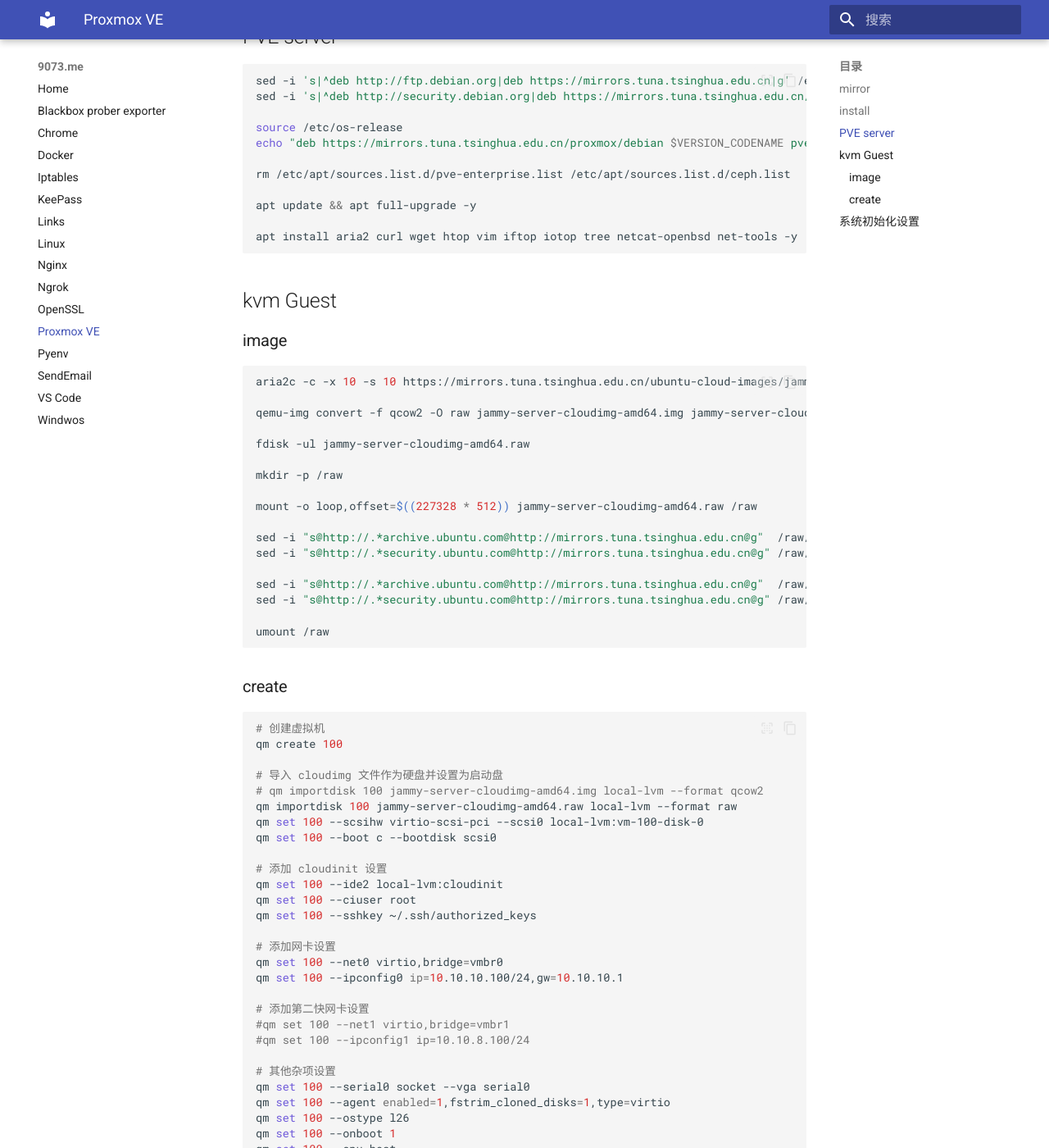
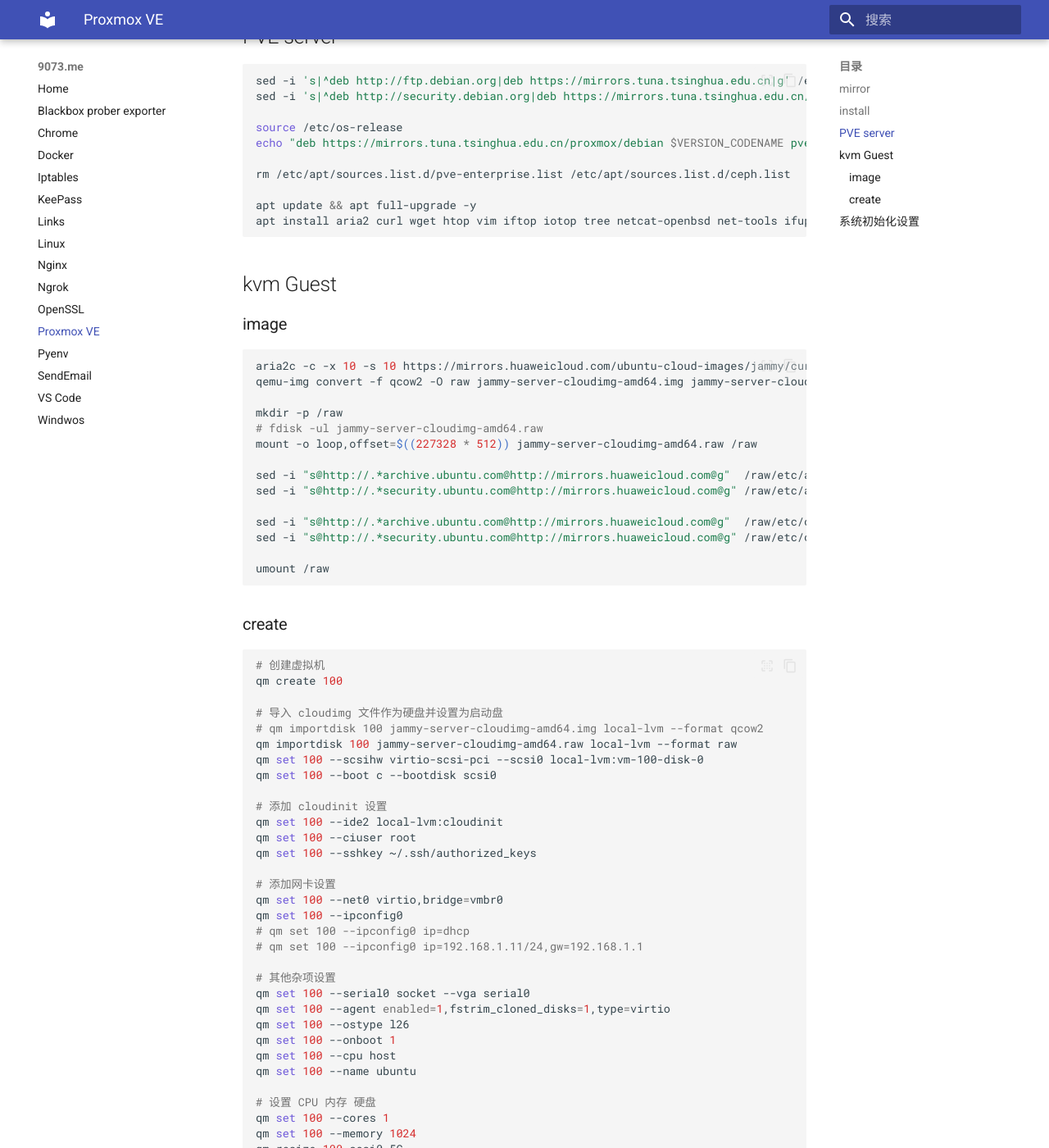
Before and after one commit to zen9073/zen9073.github.io, an MkDocs documentation site: the page built from docs/pve.md, in a window 1280 px wide and 1400 px high, scrolled down 544 px. Shown: the whole window at 82% size. Built offline with MkDocs 1.6.1 and Material for MkDocs 9.7.7, drawn with Linux system fonts in a browser that asks for light colours.

Commit message:
更新 pve

````diff
--- a/docs/pve.md
+++ b/docs/pve.md
@@ -27,8 +27,7 @@
 rm /etc/apt/sources.list.d/pve-enterprise.list /etc/apt/sources.list.d/ceph.list
 
 apt update && apt full-upgrade -y
-
-apt install aria2 curl wget htop vim iftop iotop tree netcat-openbsd net-tools -y
+apt install aria2 curl wget htop vim iftop iotop tree netcat-openbsd net-tools ifupdown2 -y
 ```
 
 ## kvm Guest
@@ -36,25 +35,20 @@
 ### image
 
 ```sh
-aria2c -c -x 10 -s 10 https://mirrors.tuna.tsinghua.edu.cn/ubuntu-cloud-images/jammy/current/jammy-server-cloudimg-amd64.img
-
+aria2c -c -x 10 -s 10 https://mirrors.huaweicloud.com/ubuntu-cloud-images/jammy/current/jammy-server-cloudimg-amd64.img
 qemu-img convert -f qcow2 -O raw jammy-server-cloudimg-amd64.img jammy-server-cloudimg-amd64.raw
 
-fdisk -ul jammy-server-cloudimg-amd64.raw
-
 mkdir -p /raw
-
+# fdisk -ul jammy-server-cloudimg-amd64.raw
 mount -o loop,offset=$((227328 * 512)) jammy-server-cloudimg-amd64.raw /raw
 
-sed -i "s@http://.*archive.ubuntu.com@http://mirrors.tuna.tsinghua.edu.cn@g"  /raw/etc/apt/sources.list
-sed -i "s@http://.*security.ubuntu.com@http://mirrors.tuna.tsinghua.edu.cn@g" /raw/etc/apt/sources.list
+sed -i "s@http://.*archive.ubuntu.com@http://mirrors.huaweicloud.com@g"  /raw/etc/apt/sources.list
+sed -i "s@http://.*security.ubuntu.com@http://mirrors.huaweicloud.com@g" /raw/etc/apt/sources.list
 
-sed -i "s@http://.*archive.ubuntu.com@http://mirrors.tuna.tsinghua.edu.cn@g"  /raw/etc/cloud/cloud.cfg
-sed -i "s@http://.*security.ubuntu.com@http://mirrors.tuna.tsinghua.edu.cn@g" /raw/etc/cloud/cloud.cfg
+sed -i "s@http://.*archive.ubuntu.com@http://mirrors.huaweicloud.com@g"  /raw/etc/cloud/cloud.cfg
+sed -i "s@http://.*security.ubuntu.com@http://mirrors.huaweicloud.com@g" /raw/etc/cloud/cloud.cfg
 
 umount /raw
-
-
 ```
 
 ### create
@@ -76,11 +70,9 @@
 
 # 添加网卡设置
 qm set 100 --net0 virtio,bridge=vmbr0
-qm set 100 --ipconfig0 ip=10.10.10.100/24,gw=10.10.10.1
-
-# 添加第二快网卡设置
-#qm set 100 --net1 virtio,bridge=vmbr1
-#qm set 100 --ipconfig1 ip=10.10.8.100/24
+qm set 100 --ipconfig0
+# qm set 100 --ipconfig0 ip=dhcp
+# qm set 100 --ipconfig0 ip=192.168.1.11/24,gw=192.168.1.1
 
 # 其他杂项设置
 qm set 100 --serial0 socket --vga serial0
@@ -94,7 +86,6 @@
 qm set 100 --cores 1
 qm set 100 --memory 1024
 qm resize 100 scsi0 5G
-
 ```
 
 ## 系统初始化设置
````
